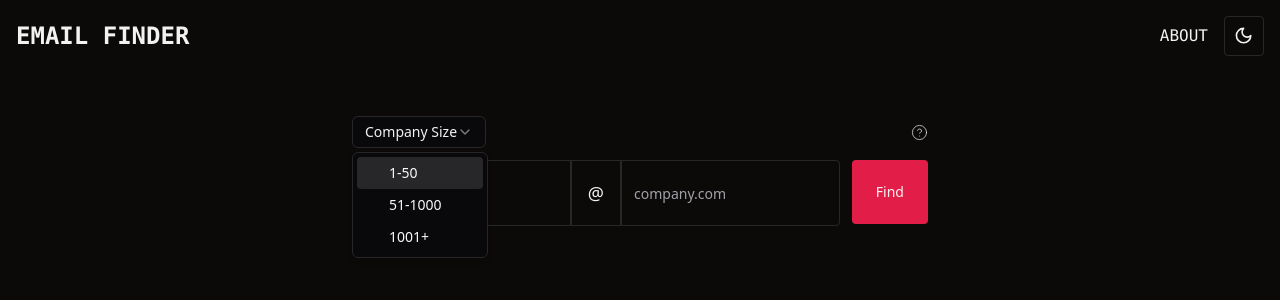
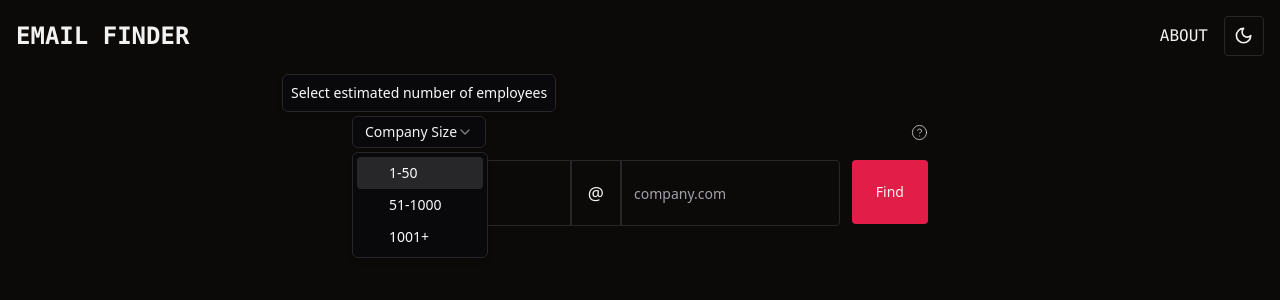
Before and after one commit to jdog117/email-finder, a React (Vite) app: page / in a window 1280 px wide. Both pictures are taken after a click on the button "Company Size". Shown: the top 300 px of the page. Built offline with nearby package versions, Linux system fonts and the light colour scheme.

Commit message:
buffing UX
Added hover over company select for explination

```diff
--- a/src/components/SearchBar.tsx
+++ b/src/components/SearchBar.tsx
@@ -15,6 +15,12 @@ import {
 } from "@/components/ui/select";
 import { HelpCircle, AlertCircle } from "lucide-react";
 import { ErrorCard } from "@/components/ui/errorCard";
+import {
+    Tooltip,
+    TooltipContent,
+    TooltipProvider,
+    TooltipTrigger,
+} from "@/components/ui/tooltip";
 
 function emailFormat(
     employeeName: string,
@@ -91,6 +97,9 @@ function SearchBar({ setEmailResponse }: SearchBarProps) {
     return (
         <form onSubmit={handleSubmit} className="flex flex-col w-full py-3">
             <div className="flex flex-row justify-between items-center mb-3">
+                <TooltipProvider>
+                    <Tooltip>
+                        <TooltipTrigger>
                             <Select
                                 onValueChange={setSelectedSize}
                                 defaultValue={selectedSize}
@@ -104,6 +113,12 @@ function SearchBar({ setEmailResponse }: SearchBarProps) {
                                     <SelectItem value="3">1001+</SelectItem>
                                 </SelectContent>
                             </Select>
+                        </TooltipTrigger>
+                        <TooltipContent className="p-2">
+                            <p>Select estimated number of employees</p>
+                        </TooltipContent>
+                    </Tooltip>
+                </TooltipProvider>
 
                 <Popover>
                     <PopoverTrigger>
@@ -113,6 +128,9 @@ function SearchBar({ setEmailResponse }: SearchBarProps) {
                         Enter an <em>employee name</em> and their company{" "}
                         <em>website</em> to generate and verify an email address
                         for this person
+                        <div className="border my-3"></div>
+                        Select the estimated <em>company size</em> to generate
+                        the most accurate email
                     </PopoverContent>
                 </Popover>
             </div>
```
Also changed, not shown: 1 other file (tests, documents, lock files or other folders). Lines whose indentation alone changed are shown as unchanged.
